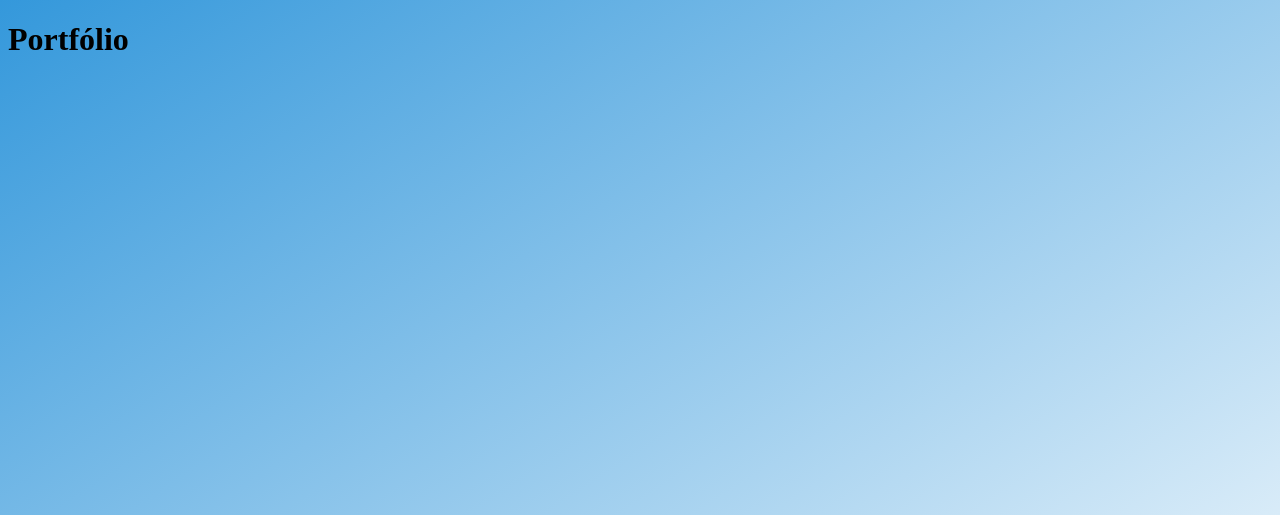
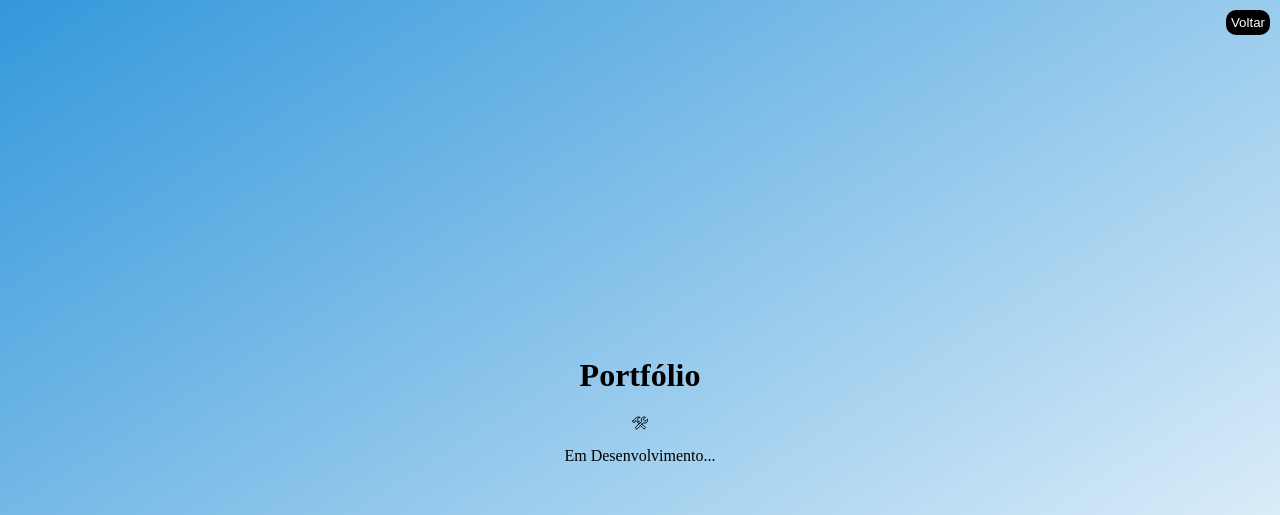
Before and after one commit to LeoRodrigues1036/desenvolvedor-leonardo, a website: page public/portfolio.html in a window 1280 px wide. Shown: the top 515 px of the page. Drawn offline with nearby package versions, Linux system fonts and the light colour scheme.

Commit message:
melhorias no sistema

```diff
--- a/public/portfolio.html
+++ b/public/portfolio.html
@@ -10,10 +10,41 @@
             background-size: 100% 100%;
             background-repeat: no-repeat;
             height: 100vb;
+            display: flex;
+            flex-direction: column;
+            justify-content: center;
+            align-items: center;
+        }
+
+        button{
+            position: fixed;
+            top: 0;
+            right: 0;
+            margin: 10px;
+            background-color:black;
+            color: white;
+            border: none;
+            padding: 5px;
+            border-radius: 10px;
         }
     </style>
 </head>
 <body>
     <h1>Portfólio</h1>
+    <ion-icon id='logo-ferramentas' name="construct-outline"></ion-icon>
+    <p>Em Desenvolvimento...</p>
+    <button id="voltar">Voltar</button>
+
+    <script type="module" src="https://unpkg.com/ionicons@7.1.0/dist/ionicons/ionicons.esm.js"></script>
+    <script nomodule src="https://unpkg.com/ionicons@7.1.0/dist/ionicons/ionicons.js"></script>
+
+
+    <script>
+        // Adiciona um evento de clique ao botão
+        document.getElementById('voltar').addEventListener('click', function() {
+          // Adicione aqui o código que você deseja executar quando o botão for clicado
+          window.location.href = "/"
+        });
+    </script>
 </body>
 </html>
```
Also changed, not shown: public/contato.html (+29 -0 lines), public/index.html (+3 -0 lines), public/sobre.html (+10 -2 lines).
